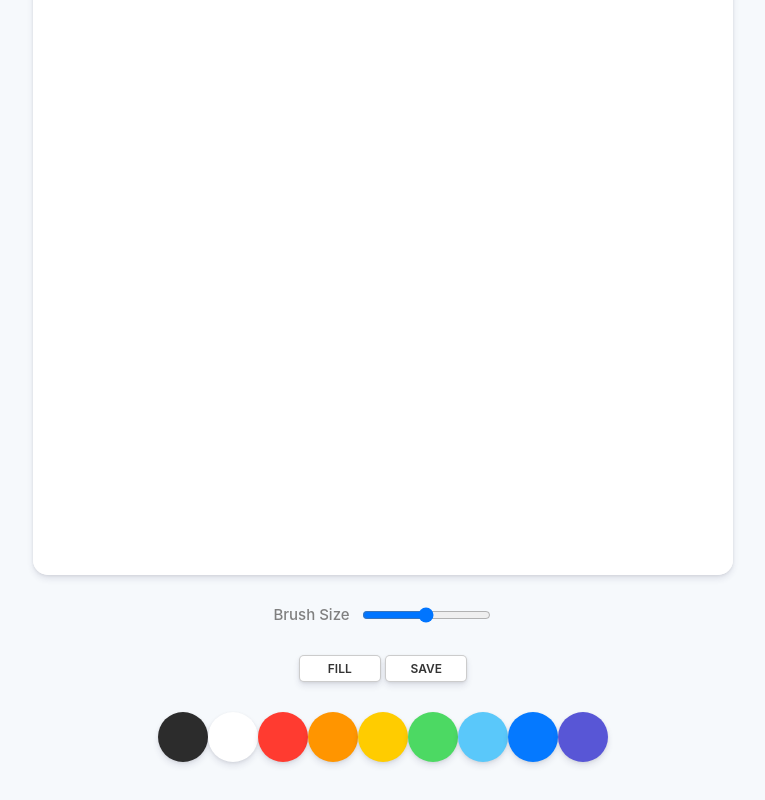
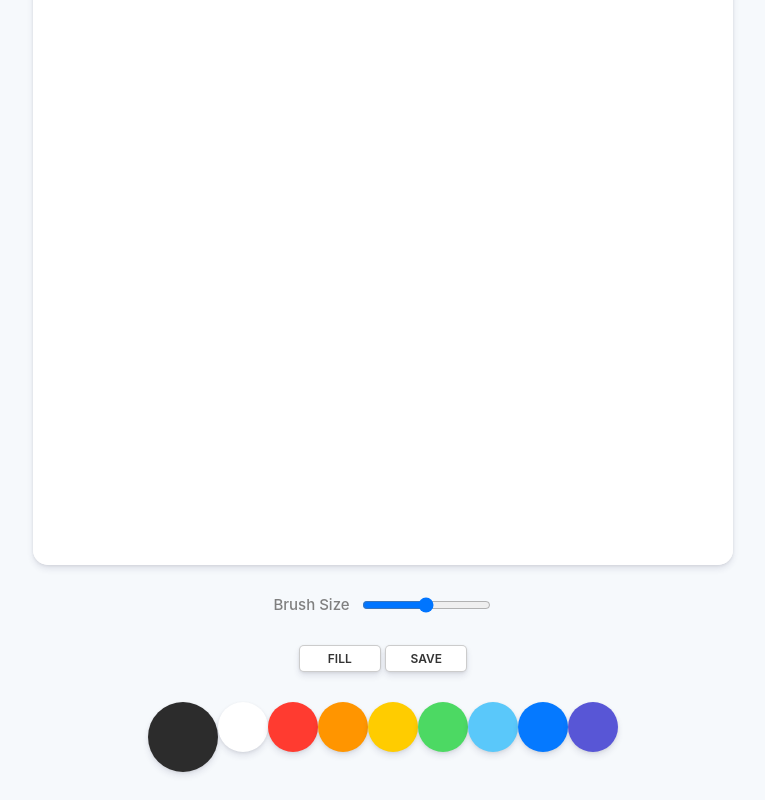
Before and after one commit to yenny-heo/paintjs, a plain HTML site: page index.html in a window 1280 px wide. Both pictures are taken after a click on the element 440 px from the left and 900 px from the top of the page. Shown: the part 163-963 px from the top of the page, without its empty margins (257-1022 px from the left). Drawn offline with Linux system fonts and the light colour scheme.

Commit message:
feat: 선택 색상 하이라이트

```diff
--- a/app.js
+++ b/app.js
@@ -8,6 +8,9 @@ const save = document.getElementById('jsSave');
 const CANVAS_SIZE = 700;
 const INITIAL_COLOR = '#2c2c2c';
 
+const HIGHLIGHT_COLOR_SIZE = '70px';
+const HIGHLIGHT_COLOR_RADIUS = '35px';
+
 canvas.width = CANVAS_SIZE;
 canvas.height = CANVAS_SIZE;
 
@@ -17,6 +20,10 @@ ctx.fillRect(0, 0, CANVAS_SIZE, CANVAS_SIZE);
 ctx.strokeStyle = INITIAL_COLOR;
 ctx.fillStyle = INITIAL_COLOR;
 ctx.lineWidth = 2.5;
+
+Array.from(colors)[0].style.width = HIGHLIGHT_COLOR_SIZE;
+Array.from(colors)[0].style.height = HIGHLIGHT_COLOR_SIZE;
+Array.from(colors)[0].style.borderRadius = HIGHLIGHT_COLOR_RADIUS;
 
 let painting = false;
 let filling = false;
@@ -65,6 +72,15 @@ function handleColorClick(event) {
   const color = event.target.style.backgroundColor;
   ctx.strokeStyle = color;
   ctx.fillStyle = color;
+
+  Array.from(colors).forEach((color) => {
+    color.style.width = '50px';
+    color.style.height = '50px';
+    color.style.borderRadius = '25px';
+  });
+  event.target.style.width = HIGHLIGHT_COLOR_SIZE;
+  event.target.style.height = HIGHLIGHT_COLOR_SIZE;
+  event.target.style.borderRadius = HIGHLIGHT_COLOR_RADIUS;
 }
 
 Array.from(colors).forEach((color) =>
--- a/styles.css
+++ b/styles.css
@@ -6,7 +6,7 @@ body{
     display: flex;
     flex-direction: column;
     align-items: center;
-    padding: 30px 0px;
+    padding: 20px 0px;
 }
 
 .canvas{
```
